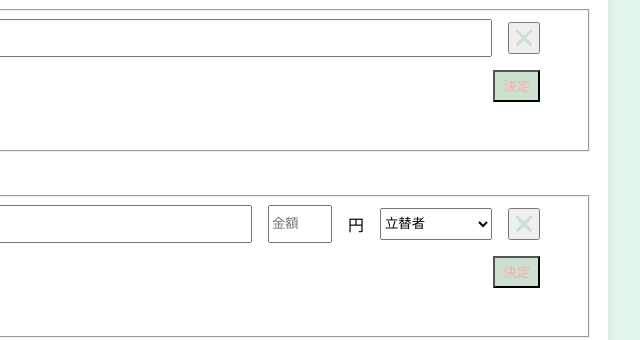
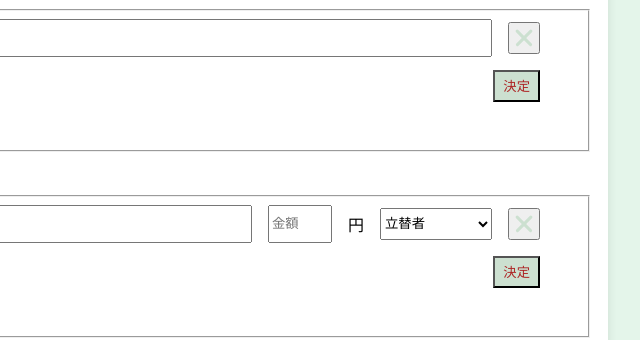
Before and after one commit to matsu478/matsu478.github.io, a plain HTML site: page index.html in a window 1280 px wide. Shown: the part 232-572 px from the top of the page, 640-1280 px from the left. Drawn offline with Linux system fonts and the light colour scheme.

Commit message:
change option.js

```diff
--- a/resources/main.css
+++ b/resources/main.css
@@ -2,7 +2,7 @@
     --gap: 1rem;
     --height: 2rem;
     --color1: #cce0d0;
-    --color2: #ffacac;
+    --color2: #ad2424;
     --color3: #fffff0;
     --radius: 4px;
 }
```
